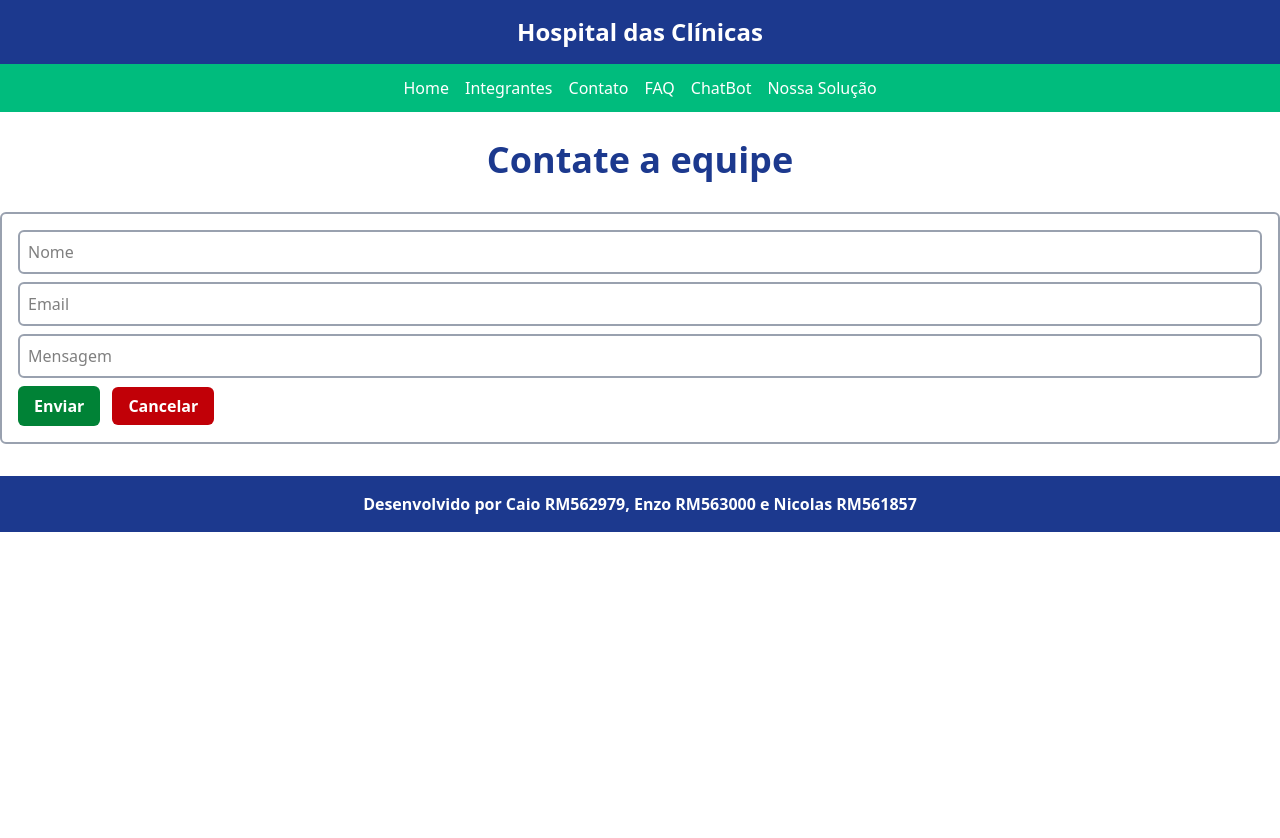
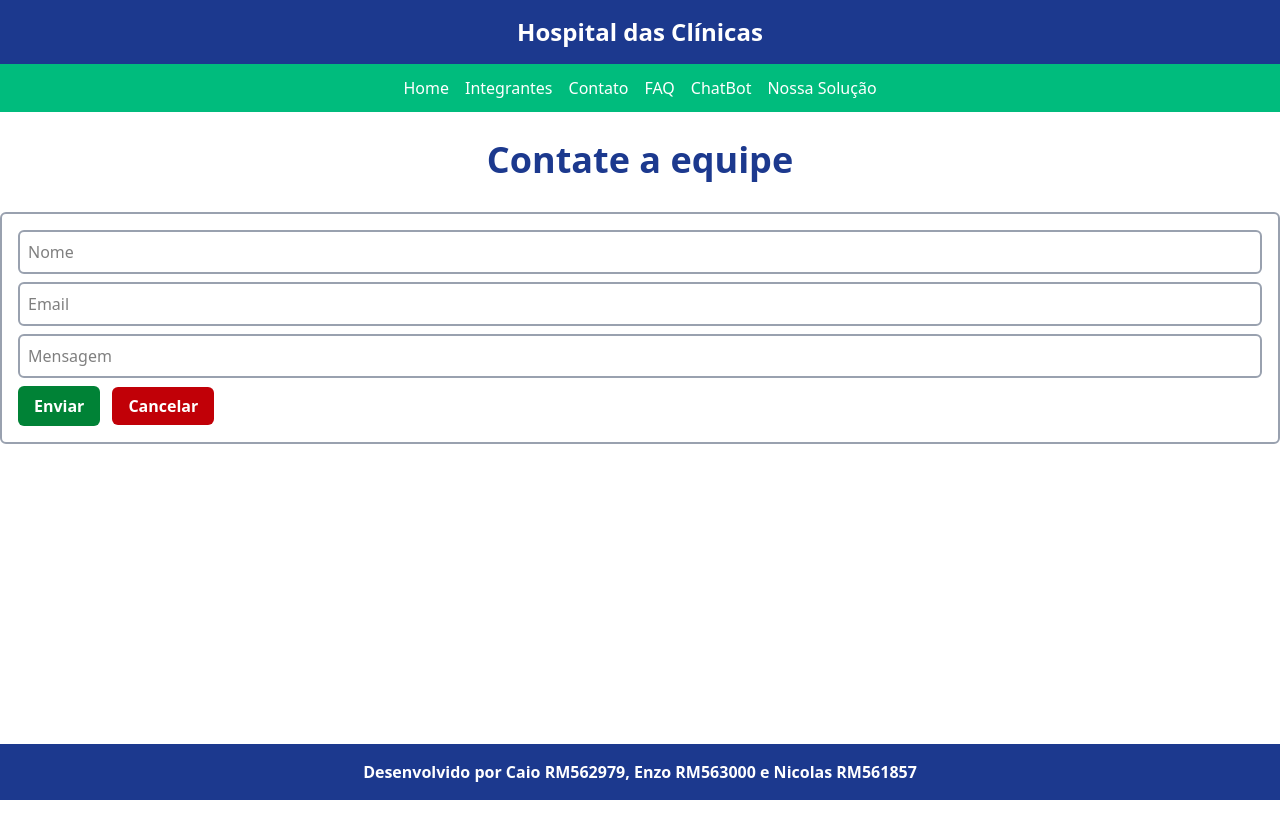
Before and after one commit to Nicomotac/Challenge-Sprint-3, a React (Vite) app: page /Contato in a window 1280 px wide. Shown: the top 838 px of the page. Before the commit the page ends 800 px from the top, so only its background shows below. Built offline with nearby package versions, Linux system fonts and the light colour scheme.

Commit message:
Footer fixado

```diff
--- a/src/components/Rodape.tsx
+++ b/src/components/Rodape.tsx
@@ -1,6 +1,6 @@
 export default function Rodape() {
   return (
-    <footer className="bg-blue-900 text-white w-full mt-8">
+    <footer className="fixed bottom-0 bg-blue-900 text-white w-full mt-8">
       <div className="px-6 py-4 text-center">
         <p className="font-bold">Desenvolvido por Caio RM562979, Enzo RM563000 e Nicolas RM561857</p>
       </div>
--- a/src/components/routes/Contato/index.tsx
+++ b/src/components/routes/Contato/index.tsx
@@ -27,7 +27,7 @@
 }
 
 return(
-    <div className="max-w 2xl m-auto my-7">
+    <div className="min-h-screen max-w 2xl m-auto my-7">
         <h1 className="text-blue-900 text-4xl text-center font-bold mb-8"> Contate a equipe</h1>
 
     <form className="border-2 border-gray-400 p-4 rounded-md" onSubmit={handleSubmit}>
```
